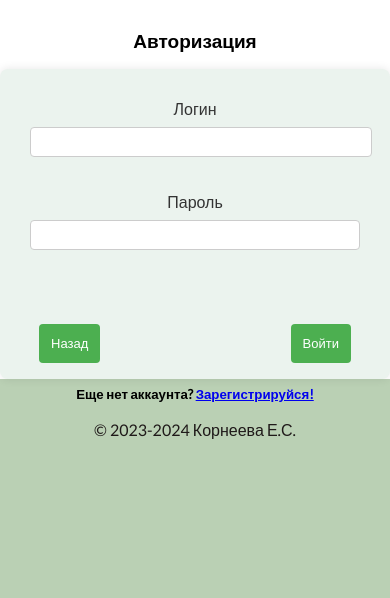
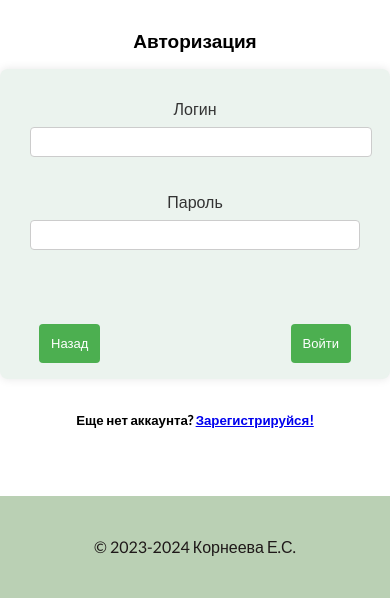
Before and after one commit to Li18ko/Course-Project, a PHP site: page /auth.php in a window 390 px wide. Shown: the part 410-1008 px from the top of the page. Before the commit the page ends 849 px from the top, so only its background shows below. Run offline with PHP 8.4, Linux system fonts and the light colour scheme.

Commit message:
адаптивная верстка регистрации и авторизации

```diff
--- a/auth.php
+++ b/auth.php
@@ -33,7 +33,7 @@ include 'db.php';
             </div>
         </div>
     </header>
-    <main>
+    <main class="auth_mobile">
         <h2>Авторизация</h2>
         <div class="auth">
             <form method="POST" autocomplete="off">
--- a/signup.php
+++ b/signup.php
@@ -33,7 +33,7 @@ include 'db.php';
             </div>
         </div>
     </header>
-    <main>
+    <main class="signup_mobile">
         <h2>Регистрация</h2>
         <div class="signup">
             <form method="POST" autocomplete="off">
--- a/styless.css
+++ b/styless.css
@@ -612,4 +612,21 @@ select {
         text-align: center;
     }
 
+    .auth_mobile {
+        height: 600px;
+        margin-bottom: 30%;
+    }
+
+    .auth h5{
+        margin-top: 33%;
+    }
+
+    .help {
+        margin-top: -54%;
+    }
+
+    .signup_mobile {
+        height: 600px;
+        margin-bottom: 30%;
+    }
 }
```
